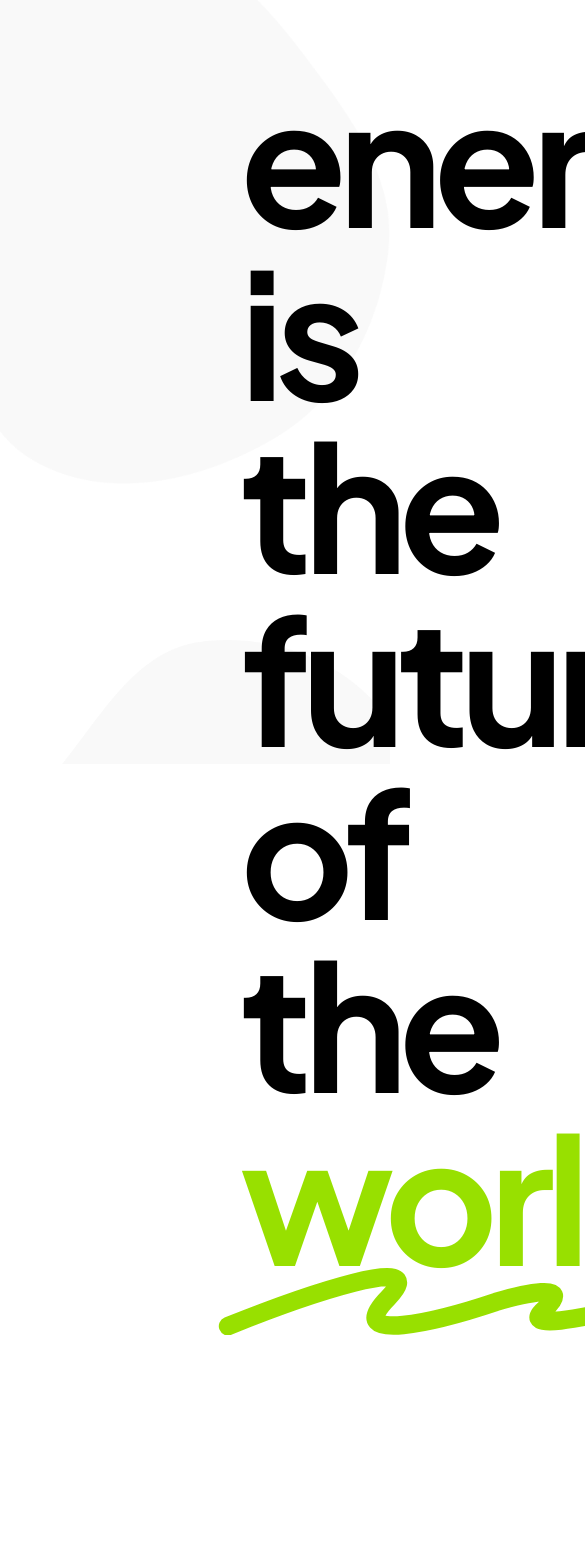
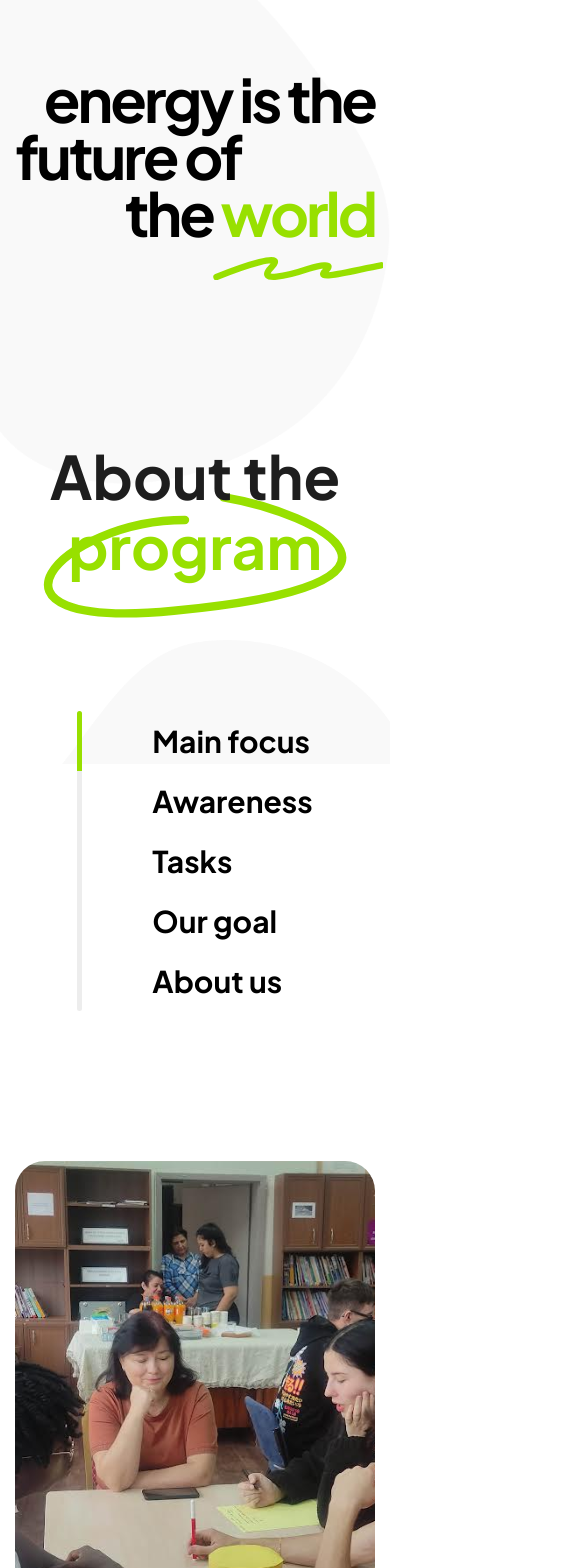
Before and after one commit to dejvokep/erasmus-energy-web-app, a Next.js app: page / in a window 390 px wide. Shown: the part 80-1648 px from the top of the page, 585 px wide, since content can reach past the window. Built offline with nearby package versions, Linux system fonts and the light colour scheme.

Commit message:
Home page is now responsive.

```diff
--- a/styles/components/carousel/CarouselContent.module.css
+++ b/styles/components/carousel/CarouselContent.module.css
@@ -8,8 +8,10 @@
 
 .image {
     position: relative;
-    height: 740px;
-    width: 440px;
+    height: auto;
+    width: 100%;
+    max-width: 440px;
+    aspect-ratio: 440/740;
     flex-shrink: 0;
 
     background: var(--url);
@@ -31,3 +33,9 @@
     line-height: 20px;
     text-align: justify;
 }
+
+@media only screen and (max-width: 450px) {
+    .container {
+        gap: 70px;
+    }
+}
--- a/styles/components/carousel/CarouselSwitch.module.css
+++ b/styles/components/carousel/CarouselSwitch.module.css
@@ -74,3 +74,9 @@
 .squiggle {
     color: #98E000;
 }
+
+@media only screen and (max-width: 500px) {
+    .title h1 {
+        font-size: 60px;
+    }
+}
--- a/styles/pages/Home.module.css
+++ b/styles/pages/Home.module.css
@@ -45,37 +45,35 @@
   text-align: left;
 }
 
-.centered {
-  width: 40%;
+@media only screen and (max-width: 1500px) {
+  .title h1 {
+    font-size: 120px;
+    line-height: 117px;
+    padding: 0 calc((100% - 720px) / 2);
+  }
 }
 
-.text {
-  padding-bottom: 20px;
-  text-align: center;
-}
+@media only screen and (max-width: 1200px) {
+  .container {
+    padding-left: 15px;
+    padding-right: 15px;
+  }
 
-.logo {
-  width: 100%;
-  display: grid;
-  place-items: center;
-  height: 100px;
-  padding-bottom: 10px;
+  .title h1 {
+    font-size: 80px;
+    line-height: 77px;
+    padding: 0 calc((100% - 500px) / 2);
+  }
 }
 
 @media only screen and (max-width: 500px) {
-  .text {
-    padding-bottom: 20px;
+  .title {
+    padding-bottom: 200px;
+  }
+
+  .title h1 {
+    font-size: 60px;
+    line-height: 57px;
+    padding: 0 calc((100% - 370px) / 2);
   }
 }
-
-@media only screen and (max-width: 1600px) {
-  .centered {
-    width: 60%;
-  }
-}
-
-@media only screen and (max-width: 1000px) {
-  .centered {
-    width: 80%;
-  }
-}
```
